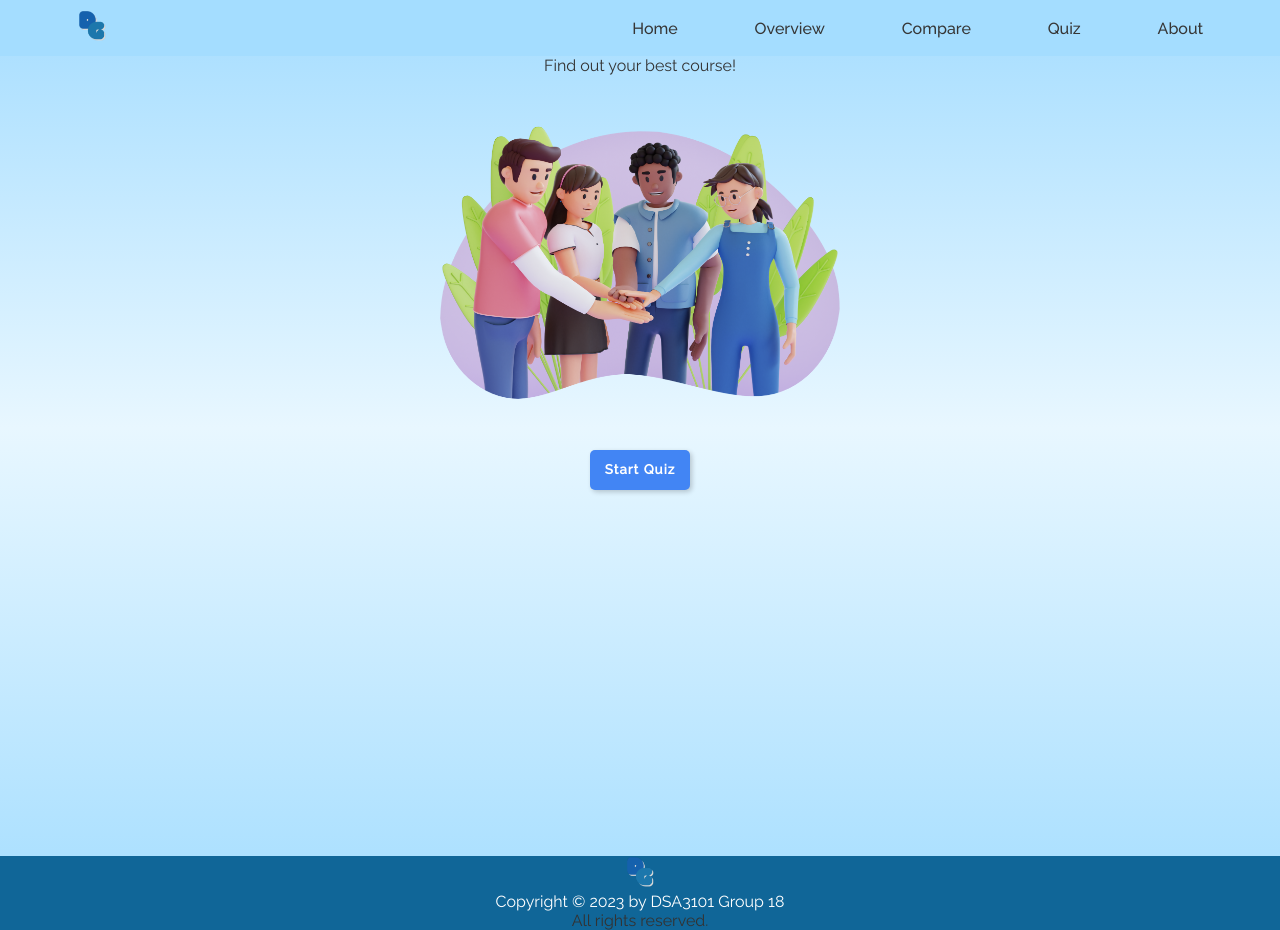
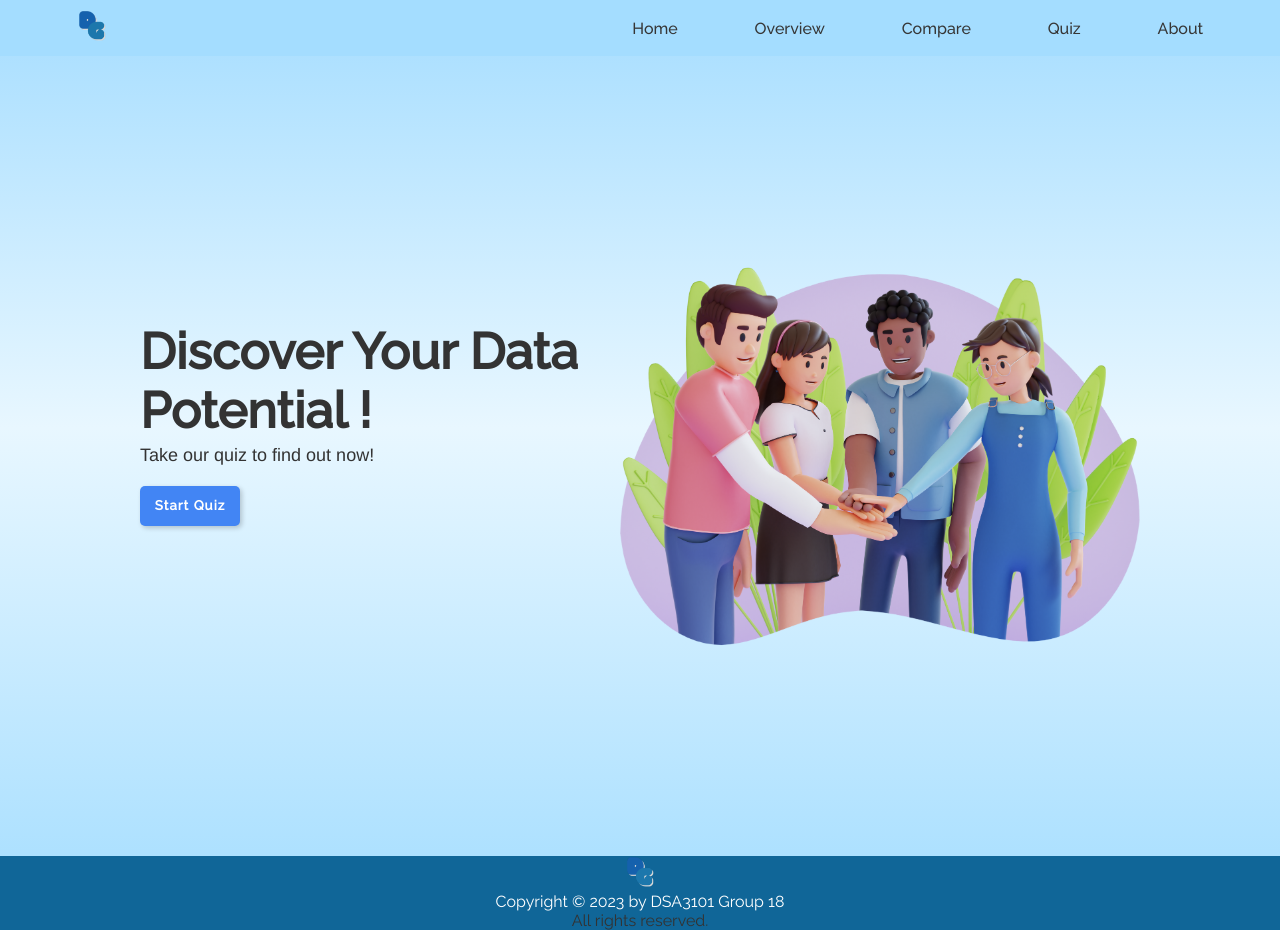
Before and after one commit to chiralcentre/dsa3101-2310-18-data-science, a React (Create React App) app in the folder frontend/react-app/: page /quiz in a window 1280 px wide. Built offline with nearby package versions, Linux system fonts and the light colour scheme; the HTML template or start-up script is replaced by a standard one.

Commit message:
css adjusting

```diff
--- a/frontend/react-app/src/components/Quiz/Quiz.js
+++ b/frontend/react-app/src/components/Quiz/Quiz.js
@@ -9,9 +9,16 @@ const Quiz = () => {
 
     return (
         <div className="quiz-start">
-            <div>Find out your best course!</div>
-            <img src="img/DataScientist.png" alt="" className="quiz-front" />
-            <button onClick={handleClick} className="button-start">Start Quiz</button>
+            <div className='container-1'>
+                <div class="box1">
+                    <div className="quiz-title">Discover Your Data Potential !<br /></div>
+                    <div className='quiz-desc'>Take our quiz to find out now!</div>
+                </div>
+                <div class="box2"><button onClick={handleClick} className="button-start">Start Quiz</button></div>
+            </div>
+            <div className='container-2'>
+                <img src="img/DataScientist.png" alt="" className="quiz-img" />
+            </div>
         </div>
     );
 }
--- a/frontend/react-app/src/index.css
+++ b/frontend/react-app/src/index.css
@@ -279,19 +279,61 @@ h2 {
 
 .quiz-start {
   display: flex;
-  flex-direction: column;
+  justify-content: center;
   align-items: center;
-  height: 100vh; /* Take up the full height of the viewport */
+  height: 100vh;
+  margin:0px 140px 0px 100px;
 }
 
-.quiz-start img {
-  width: 400px;
-  height: 375px;
+.container-1,
+.container-2 {
+  flex: 1; /* Equal distribution of available space */
+  display: flex;
+  flex-direction: column;
+  justify-content: center;
+  align-items: center;
+  height: 100%; /* Take full height of parent (quiz-start) */
 }
 
+.box1 {
+  flex: 1;
+  display: flex;
+  flex-direction: column;
+  justify-content: flex-end; /* Align content to the bottom */
+  padding: 40px;
+  color: black;
+}
+
+.quiz-title {
+  font-size: 50px;
+  font-weight: bold;
+  padding-bottom:5px;
+}
+
+.quiz-desc {
+  font-size: 18px;
+  font-weight: 500;
+  font-family: Helvetica;
+  padding-bottom: 0px;
+}
+
+.box2 {
+  margin-top: -20px;
+  flex: 1;
+  width: 100%;
+  margin-left:80px;
+}
+
+.quiz-img {
+  max-width: 100%;
+  height: auto;
+}
+
+/* ===================================================================== */
+
 .quiz-questions {
-  /* background-color: rgba(164,221,255,1); */
-  background-color: #ADBBF2;
+  background-color: rgba(164,221,255,1);
+  /* background-color: #ADBBF2; */
   display: flex;
   justify-content: center;
   align-items: center;
@@ -299,6 +341,7 @@ h2 {
 }
 
 .quiz-page {
+  margin-top: -40px;
   border-radius: 5px;
   background-color:#E7EFFF;
   display: flex;
```
